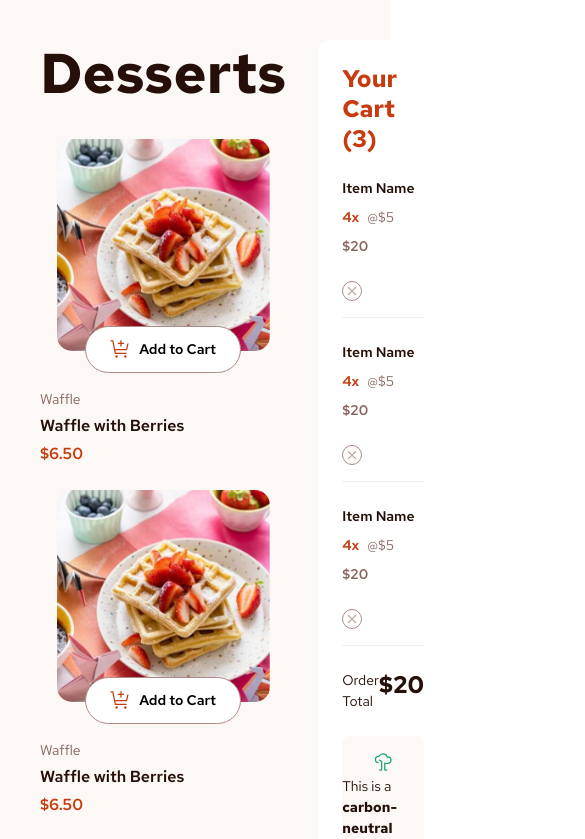
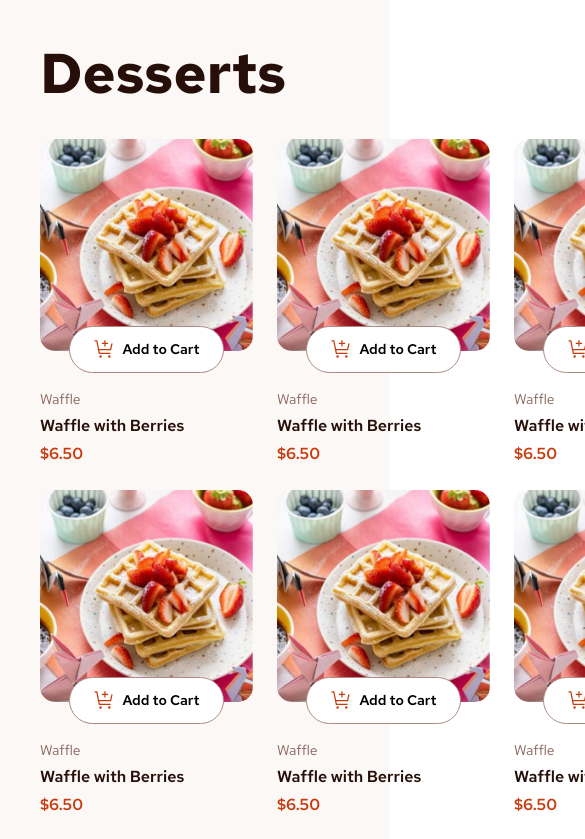
Before and after one commit to ben-demetrius/workspaces, a React (Vite) app: page / in a window 390 px wide. Shown: the top 839 px of the page, 585 px wide, since content can reach past the window. Built offline with nearby package versions, Linux system fonts and the light colour scheme.

Commit message:
feat: responsiveness almost done 😎.

```diff
--- a/src/assets/styles/app.scss
+++ b/src/assets/styles/app.scss
@@ -4,6 +4,7 @@
   @include flex($gap: $space-400);
   flex-wrap: nowrap;
   @media (max-width: $md) {
+    flex-wrap: wrap;
   }
 
   @media (max-width: $xs) {
@@ -23,11 +24,7 @@
       grid-template-columns: auto auto auto;
       gap: $space-300;
 
-      @media (min-width: calc($xl - 1px)) {
-        grid-template-columns: auto auto;
-      }
-
-      @media (min-width: calc($xs - 1px)) {
+      @media (max-width: calc($xs)) {
         grid-template-columns: auto;
       }
     }
--- a/src/assets/styles/order.scss
+++ b/src/assets/styles/order.scss
@@ -11,6 +11,7 @@
 
   width: 336px;
   @media (max-width: $md) {
+    width: 100%;
   }
 
   @media (max-width: $xs) {
```
